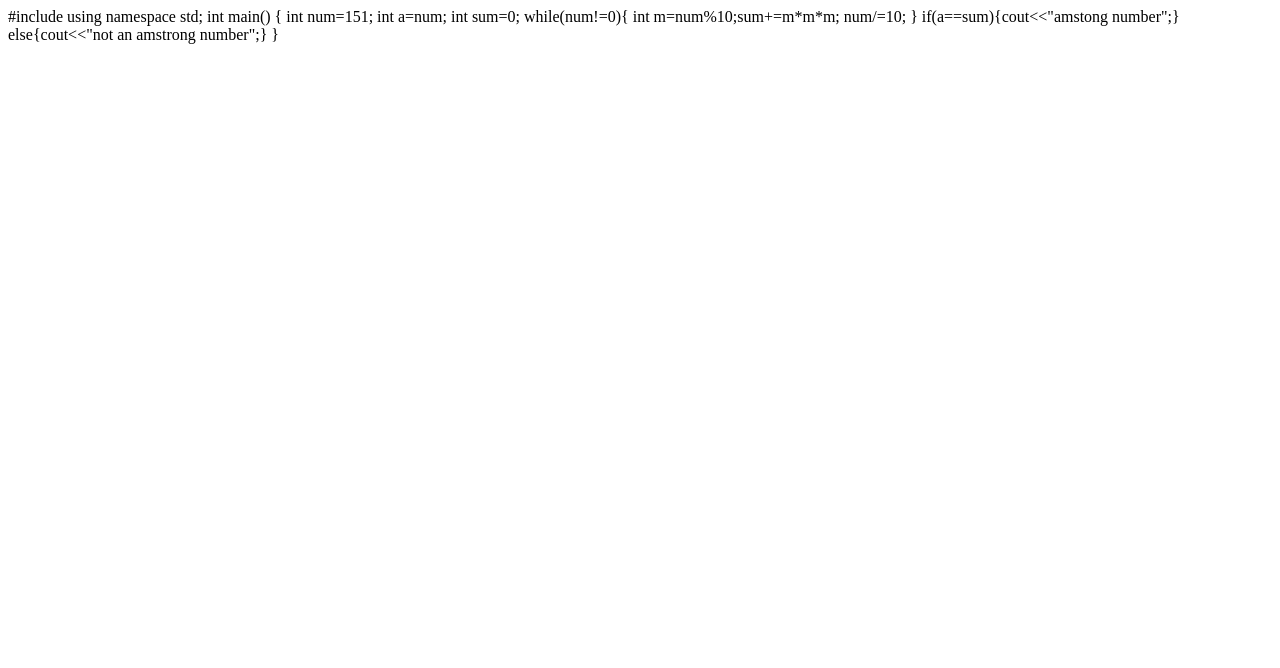
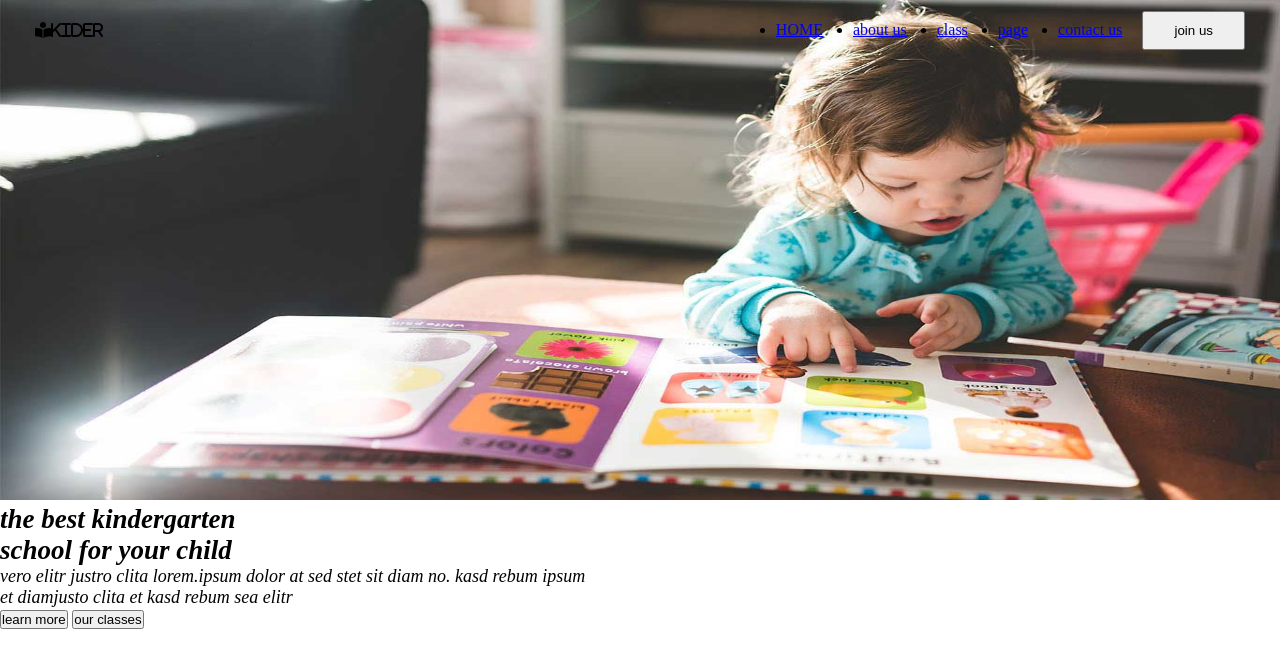
Before and after one commit to niharikasonekar/practice, a plain HTML site: page index.html in a window 1280 px wide. Drawn offline with Linux system fonts and the light colour scheme.

```diff
--- a/index.html
+++ b/index.html
@@ -1,16 +1,48 @@
-#include <iostream>
-   using namespace std;
-   int main()
-   {
-   int num=151;
-       int a=num;
-       int sum=0;
-       while(num!=0){
-           int m=num%10;sum+=m*m*m;
-            num/=10;
-       }
+<!DOCTYPE html>
+<html lang="en">
+<head>
+    <meta charset="UTF-8">
+    <meta name="viewport" content="width=device-width, initial-scale=1.0">
+    <title>kinder garden </title>
+    <link rel="stylesheet" href="style.css">
+</head>
+<body>
+    <header id="top">
+        <link rel="stylesheet" href="https://cdnjs.cloudflare.com/ajax/libs/font-awesome/6.7.1/css/all.min.css" integrity="sha512-5Hs3dF2AEPkpNAR7UiOHba+lRSJNeM2ECkwxUIxC1Q/FLycGTbNapWXB4tP889k5T5Ju8fs4b1P5z/iB4nMfSQ==" crossorigin="anonymous" referrerpolicy="no-referrer" />
+      <i class="fa-solid fa-book-open-reader">kider</i>
+        <nav>
+
+        <ul>
+            <li><a href="#">HOME</a></li>
+            <li><a href="#">about us</a></li>
+            <li><a href="#">class</a></li>
+            <li><a href="#">page</a></li>
+            <li><a href="#">contact us</a></li>
+            </ul>
+            <button>join us</button>
+    </div>
+</nav>
 
 
-       if(a==sum){cout<<"amstong number";}
-       else{cout<<"not an amstrong number";}
-   }
+</header>
+<section>
+    <div class="home">
+        <img src="carousel-1.jpg" alt="">
+        <div class="imgtext">
+     <h1>the best kindergarten<br>school for your child</h1>
+     <p>vero elitr justro clita lorem.ipsum dolor at sed stet sit diam no. kasd rebum ipsum <br>et diamjusto clita et kasd rebum sea elitr</p>
+        <button class="b1">learn more</button>
+         <button class="b2">our classes</button>
+
+    </div>
+</section>
+<!--------main tag starts here---------->
+<main>
+<div>
+
+</div>
+</section>
+</main>
+</body>
+</body>
+</html>
--- a/style.css
+++ b/style.css
@@ -1,12 +1,46 @@
 *{
    margin: 0px;
    padding: 0px;
+   box-sizing: border-box;
 }
 #top{
    width: 100%;
-   display: flex;
-   justify-content: center;
+   display:flex;
+   justify-content: space-between;
    align-items: center;
-   position: absolute;
+   height: 60px;
+   padding: 20px 35px;
+   position:absolute;
 
 }
+
+nav{
+   display: flex;
+   gap: 20px;
+}
+#top nav ul{
+   display: flex;
+   justify-content: space-between;
+   align-items: center;
+   gap: 30px;
+}
+#top nav button{
+   padding-top: 10px;
+   padding-left:30px;
+   padding-right:30px;
+   padding-bottom:10px;
+}
+
+.home img{
+    height: 500px;
+    width: 100%;
+
+}
+
+.imgtext{
+   font-style: italic;
+   font-size: large;
+}
+#section.button1{
+
+}
```
Also changed, not shown: cybrome.html (+3 -5 lines), 1 other file.
